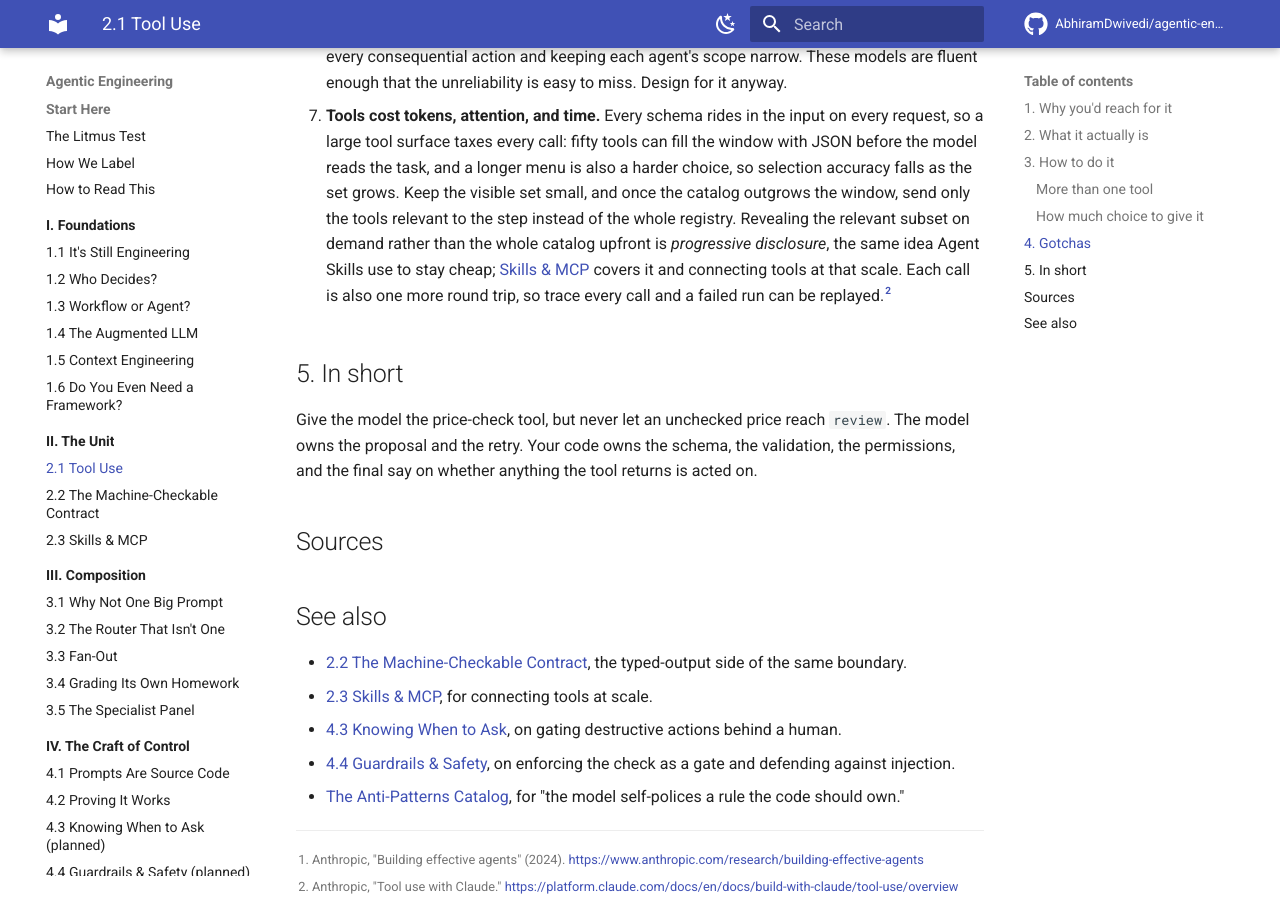
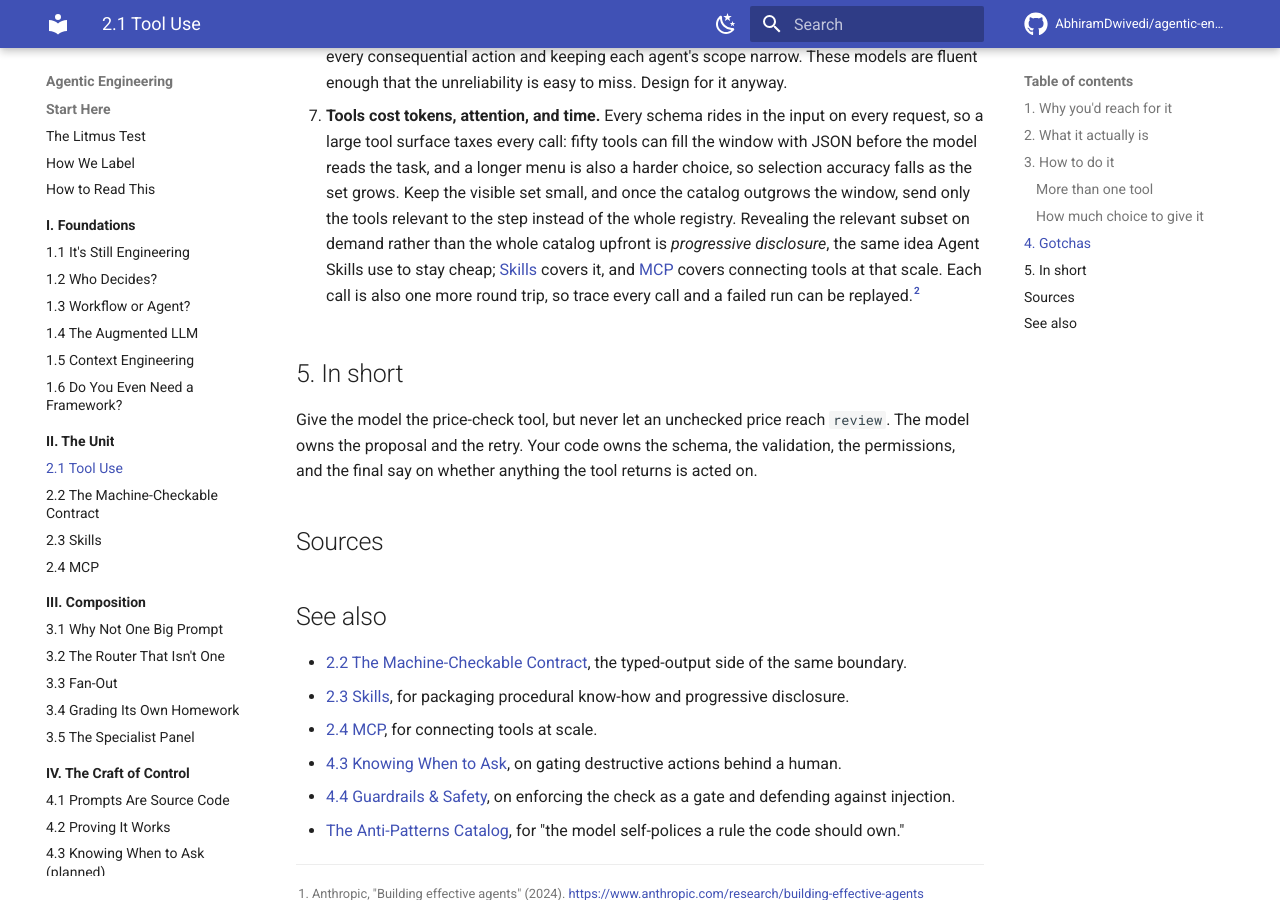
Before and after one commit to AbhiramDwivedi/agentic-engineering, an MkDocs documentation site: the page built from docs/the-unit/tool-use.md, in a window 1280 px wide and 900 px high, scrolled down 5424 px. Built offline with MkDocs 1.6.1 and Material for MkDocs 9.7.7, drawn with Linux system fonts in a browser that asks for light colours; comment, search, counter and statistics services are not loaded.

Commit message:
Split Skills & MCP into two chapters (2.3 Skills, 2.4 MCP)
- meta/coverage: split the combined map into skills.md (security-first; home for
  progressive disclosure; grounding flagged VERIFY pending a confirmed shipped skill)
  and mcp.md (the settled connectivity standard; reasoned/companion-repo, no production)
- docs/the-unit: new skills.md + mcp.md stubs; remove the combined stub
- nav, homepage map, Part II index, glossary, and tool-use cross-links now point to the
  two new chapters

Co-Authored-By: Claude Opus 4.8 <noreply@anthropic.com>

```diff
--- a/docs/the-unit/tool-use.md
+++ b/docs/the-unit/tool-use.md
@@ -344,7 +344,7 @@ An agent with tools can do real damage, so most of the work is in the failure mo
 
 6. **Know how often this works.** On realistic multi-step tasks, even frontier models finish fewer than half, and they hold up worse than that across repeated runs.[^7] That is the case for gating every consequential action and keeping each agent's scope narrow. These models are fluent enough that the unreliability is easy to miss. Design for it anyway.
 
-7. **Tools cost tokens, attention, and time.** Every schema rides in the input on every request, so a large tool surface taxes every call: fifty tools can fill the window with JSON before the model reads the task, and a longer menu is also a harder choice, so selection accuracy falls as the set grows. Keep the visible set small, and once the catalog outgrows the window, send only the tools relevant to the step instead of the whole registry. Revealing the relevant subset on demand rather than the whole catalog upfront is *progressive disclosure*, the same idea Agent Skills use to stay cheap; [Skills & MCP](skills-and-mcp.md) covers it and connecting tools at that scale. Each call is also one more round trip, so trace every call and a failed run can be replayed.[^2]
+7. **Tools cost tokens, attention, and time.** Every schema rides in the input on every request, so a large tool surface taxes every call: fifty tools can fill the window with JSON before the model reads the task, and a longer menu is also a harder choice, so selection accuracy falls as the set grows. Keep the visible set small, and once the catalog outgrows the window, send only the tools relevant to the step instead of the whole registry. Revealing the relevant subset on demand rather than the whole catalog upfront is *progressive disclosure*, the same idea Agent Skills use to stay cheap; [Skills](skills.md) covers it, and [MCP](mcp.md) covers connecting tools at that scale. Each call is also one more round trip, so trace every call and a failed run can be replayed.[^2]
 
 ## 5. In short
 
@@ -364,7 +364,8 @@ Give the model the price-check tool, but never let an unchecked price reach `rev
 ## See also
 
 - [2.2 The Machine-Checkable Contract](structured-output.md), the typed-output side of the same boundary.
-- [2.3 Skills & MCP](skills-and-mcp.md), for connecting tools at scale.
+- [2.3 Skills](skills.md), for packaging procedural know-how and progressive disclosure.
+- [2.4 MCP](mcp.md), for connecting tools at scale.
 - [4.3 Knowing When to Ask](../craft/human-in-the-loop.md), on gating destructive actions behind a human.
 - [4.4 Guardrails & Safety](../craft/guardrails-and-safety.md), on enforcing the check as a gate and defending against injection.
 - [The Anti-Patterns Catalog](../catalogs/anti-patterns.md), for "the model self-polices a rule the code should own."
--- a/mkdocs.yml
+++ b/mkdocs.yml
@@ -95,7 +95,8 @@ nav:
       - the-unit/index.md
       - "2.1 Tool Use": the-unit/tool-use.md
       - "2.2 The Machine-Checkable Contract": the-unit/structured-output.md
-      - "2.3 Skills & MCP": the-unit/skills-and-mcp.md
+      - "2.3 Skills": the-unit/skills.md
+      - "2.4 MCP": the-unit/mcp.md
   - III. Composition:
       - composition/index.md
       - "3.1 Why Not One Big Prompt": composition/prompt-chaining.md
```
Also changed, not shown: docs/catalogs/glossary.md (+1 -1 lines), docs/index.md (+2 -1 lines), docs/the-unit/index.md (+2 -1 lines), docs/the-unit/mcp.md (added, +36 -0 lines), docs/the-unit/skills-and-mcp.md (deleted, +0 -38 lines), docs/the-unit/skills.md (added, +36 -0 lines).
